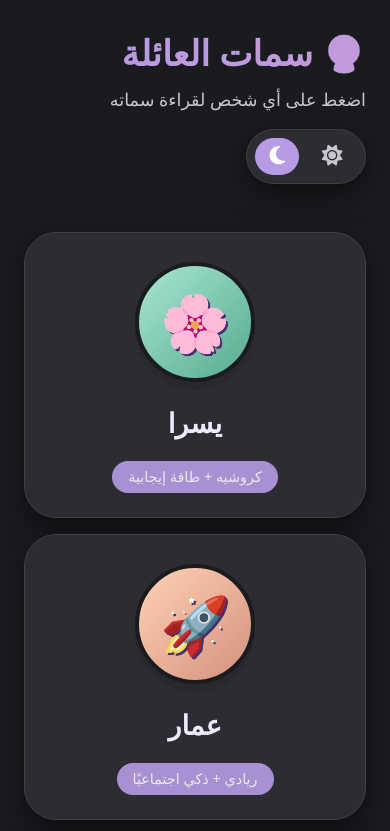
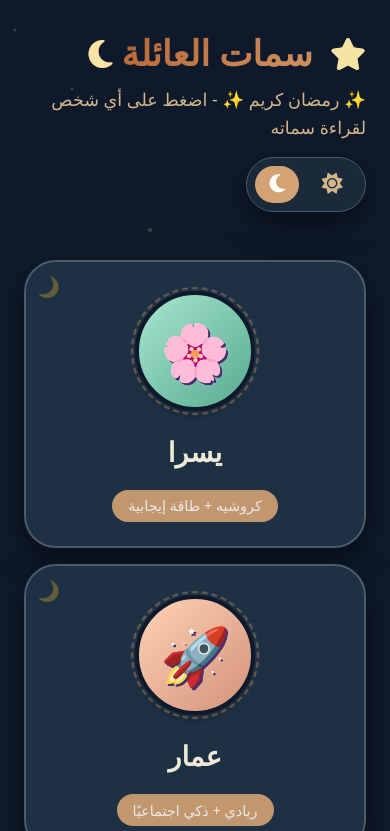
Before and after one commit to GigaMan999/Family, a plain HTML site: page index.html in a window 390 px wide. Both pictures are taken after a click on the element 306 px from the left and 156 px from the top of the page. Shown: the top 831 px of the page. Drawn offline with Linux system fonts and the light colour scheme.

Commit message:
Update index.html

```diff
--- a/index.html
+++ b/index.html
@@ -3,7 +3,7 @@
 <head>
     <meta charset="UTF-8">
     <meta name="viewport" content="width=device-width, initial-scale=1.0">
-    <title>صفات العائلة</title>
+    <title>صفات العائلة - رمضان كريم</title>
     <!-- Font Awesome للايقونات -->
     <link rel="stylesheet" href="https://cdnjs.cloudflare.com/ajax/libs/font-awesome/6.4.0/css/all.min.css">
     <style>
@@ -15,32 +15,36 @@
             transition: background-color 0.3s ease, color 0.2s ease, border-color 0.3s ease;
         }
 
-        /* متغيرات الألوان - الوضع النهاري */
+        /* متغيرات الألوان - الوضع النهاري (رمضاني) */
         :root {
-            --bg-primary: #f0f2f5;
+            --bg-primary: #f7f0e6;
             --bg-secondary: #ffffff;
-            --bg-card: #ffffff;
-            --text-primary: #1a1a1a;
-            --text-secondary: #4a4a4a;
-            --accent: #6b4f8b;
-            --accent-light: #8f79b0;
+            --bg-card: #fff9f0;
+            --text-primary: #2d1b0e;
+            --text-secondary: #5d3a1a;
+            --accent: #b35e2e;
+            --accent-light: #d49b6a;
             --shadow: 0 10px 30px rgba(0,0,0,0.08);
-            --border: #eaeef2;
-            --card-hover: #f8f4ff;
+            --border: #ecd6b5;
+            --card-hover: #fff2e0;
+            --moon-color: #f7c35c;
+            --star-color: #ffd966;
         }
 
-        /* الوضع المظلم */
+        /* الوضع المظلم (رمضاني) */
         [data-theme="dark"] {
-            --bg-primary: #1a1b1e;
-            --bg-secondary: #2c2d33;
-            --bg-card: #2c2d33;
-            --text-primary: #f0e9ff;
-            --text-secondary: #c7c7d1;
-            --accent: #b79be4;
-            --accent-light: #9f8ac7;
+            --bg-primary: #0e1a2b;
+            --bg-secondary: #1a2a3a;
+            --bg-card: #1e3144;
+            --text-primary: #f0e9d8;
+            --text-secondary: #d4b68a;
+            --accent: #d4a373;
+            --accent-light: #b88b5e;
             --shadow: 0 10px 30px rgba(0,0,0,0.5);
-            --border: #3f4048;
-            --card-hover: #3a3b44;
+            --border: #4a5b6b;
+            --card-hover: #2a4055;
+            --moon-color: #f8e3a7;
+            --star-color: #ffdb7e;
         }
 
         body {
@@ -51,14 +55,70 @@
             justify-content: center;
             padding: 1.5rem;
             line-height: 1.6;
+            position: relative;
+            overflow-x: hidden;
+        }
+
+        /* نجوم متحركة في الخلفية */
+        body::before {
+            content: '';
+            position: fixed;
+            width: 100%;
+            height: 100%;
+            top: 0;
+            left: 0;
+            pointer-events: none;
+            background-image:
+                radial-gradient(2px 2px at 15px 30px, var(--star-color), rgba(0,0,0,0)),
+                radial-gradient(2px 2px at 72px 89px, var(--star-color), rgba(0,0,0,0)),
+                radial-gradient(3px 3px at 150px 230px, var(--star-color), rgba(0,0,0,0)),
+                radial-gradient(2px 2px at 290px 540px, var(--star-color), rgba(0,0,0,0)),
+                radial-gradient(3px 3px at 650px 320px, var(--star-color), rgba(0,0,0,0)),
+                radial-gradient(2px 2px at 890px 130px, var(--star-color), rgba(0,0,0,0)),
+                radial-gradient(3px 3px at 1050px 760px, var(--star-color), rgba(0,0,0,0)),
+                radial-gradient(2px 2px at 400px 870px, var(--star-color), rgba(0,0,0,0)),
+                radial-gradient(3px 3px at 1200px 520px, var(--star-color), rgba(0,0,0,0)),
+                radial-gradient(2px 2px at 30px 920px, var(--star-color), rgba(0,0,0,0));
+            background-repeat: repeat;
+            z-index: -1;
+            opacity: 0.5;
+            animation: twinkle 4s infinite alternate;
+        }
+
+        /* زينة رمضان (فوانيس) */
+        body::after {
+            content: '🏮🏮🏮';
+            position: fixed;
+            bottom: 10px;
+            left: 0;
+            width: 100%;
+            text-align: center;
+            font-size: 2rem;
+            letter-spacing: 20px;
+            opacity: 0.3;
+            pointer-events: none;
+            z-index: -1;
+            animation: swing 3s infinite alternate;
+        }
+
+        @keyframes twinkle {
+            0% { opacity: 0.3; }
+            100% { opacity: 0.8; }
+        }
+
+        @keyframes swing {
+            0% { transform: rotate(-2deg); }
+            100% { transform: rotate(2deg); }
         }
 
         .container {
             max-width: 1300px;
             width: 100%;
+            position: relative;
+            z-index: 1;
         }
 
-        /* رأس الموقع */
+        /* رأس الموقع (رمضاني) */
         .header {
             display: flex;
             justify-content: space-between;
@@ -71,10 +131,19 @@
         .title-section h1 {
             font-size: 2.2rem;
             font-weight: 700;
-            background: linear-gradient(135deg, var(--accent), #c49ad9);
+            background: linear-gradient(135deg, #b35e2e, #d49b6a);
             -webkit-background-clip: text;
             -webkit-text-fill-color: transparent;
             background-clip: text;
+            position: relative;
+            display: inline-block;
+        }
+
+        .title-section h1 i {
+            font-size: 2rem;
+            margin-left: 0.5rem;
+            color: var(--moon-color);
+            -webkit-text-fill-color: initial;
         }
 
         .title-section p {
@@ -123,7 +192,7 @@
             border-radius: 32px;
             padding: 1.8rem 1.2rem 1.5rem;
             box-shadow: var(--shadow);
-            border: 1px solid var(--border);
+            border: 2px solid var(--border);
             cursor: pointer;
             transition: all 0.25s ease;
             display: flex;
@@ -131,13 +200,26 @@
             align-items: center;
             text-align: center;
             backdrop-filter: blur(2px);
+            position: relative;
+            overflow: hidden;
+        }
+
+        /* إضافة هلال صغير لكل بطاقة */
+        .character-card::before {
+            content: '🌙';
+            position: absolute;
+            top: 10px;
+            left: 10px;
+            font-size: 1.2rem;
+            opacity: 0.3;
+            transform: rotate(-15deg);
         }
 
         .character-card:hover {
             transform: translateY(-10px);
             background: var(--card-hover);
             border-color: var(--accent-light);
-            box-shadow: 0 20px 35px rgba(106, 79, 139, 0.2);
+            box-shadow: 0 20px 35px rgba(180, 90, 50, 0.2);
         }
 
         /* الصورة الكرتونية (دائرة) */
@@ -157,6 +239,26 @@
             color: white;
             text-shadow: 2px 2px 0 #4a2f6e;
             transition: 0.2s;
+            position: relative;
+        }
+
+        /* إطار ذهبي حول الصورة */
+        .avatar::after {
+            content: '';
+            position: absolute;
+            top: -8px;
+            left: -8px;
+            right: -8px;
+            bottom: -8px;
+            border-radius: 50%;
+            border: 2px dashed var(--accent-light);
+            opacity: 0.5;
+            animation: rotate 10s linear infinite;
+        }
+
+        @keyframes rotate {
+            from { transform: rotate(0deg); }
+            to { transform: rotate(360deg); }
         }
 
         /* رموز الكرتون المميزة لكل شخصية */
@@ -193,8 +295,22 @@
             border-radius: 50px 50px 30px 30px;
             padding: 2.5rem 2rem;
             box-shadow: var(--shadow);
-            border: 1px solid var(--border);
+            border: 2px solid var(--border);
             display: none;
+            position: relative;
+        }
+
+        /* زينة حول صندوق التحليل */
+        .analysis-section::before {
+            content: '✨🌟✨';
+            position: absolute;
+            top: -20px;
+            left: 50%;
+            transform: translateX(-50%);
+            font-size: 1.5rem;
+            background: var(--bg-secondary);
+            padding: 0 20px;
+            color: var(--star-color);
         }
 
         .analysis-section.active {
@@ -269,12 +385,19 @@
             color: var(--text-secondary);
             margin-top: 4rem;
             font-size: 0.9rem;
+            position: relative;
+        }
+
+        footer i {
+            color: var(--moon-color);
+            margin: 0 0.3rem;
         }
 
         /* Responsive */
         @media (max-width: 650px) {
             .cards-grid { gap: 1rem; }
             .avatar { width: 120px; height: 120px; font-size: 3.5rem; }
+            body::after { font-size: 1.2rem; letter-spacing: 10px; }
         }
     </style>
 </head>
@@ -283,8 +406,8 @@
         <!-- الهيدر مع زر النهار/الليل -->
         <div class="header">
             <div class="title-section">
-                <h1>🔮 سمات العائلة</h1>
-                <p>اضغط على أي شخص لقراءة سماته</p>
+                <h1><i class="fas fa-star"></i> سمات العائلة <i class="fas fa-moon"></i></h1>
+                <p>✨ رمضان كريم ✨ - اضغط على أي شخص لقراءة سماته</p>
             </div>
             <div class="theme-toggle" id="themeToggle">
                 <i class="fas fa-sun active" id="sunIcon"></i>
@@ -341,7 +464,7 @@
         </div>
 
         <footer>
-            ⚡ تحليل صفات احترافي — ٥ شخصيات حقيقية
+            <i class="fas fa-star"></i> صفات ٥ شخصيات حقيقية <i class="fas fa-star"></i>
         </footer>
     </div>
 
```
